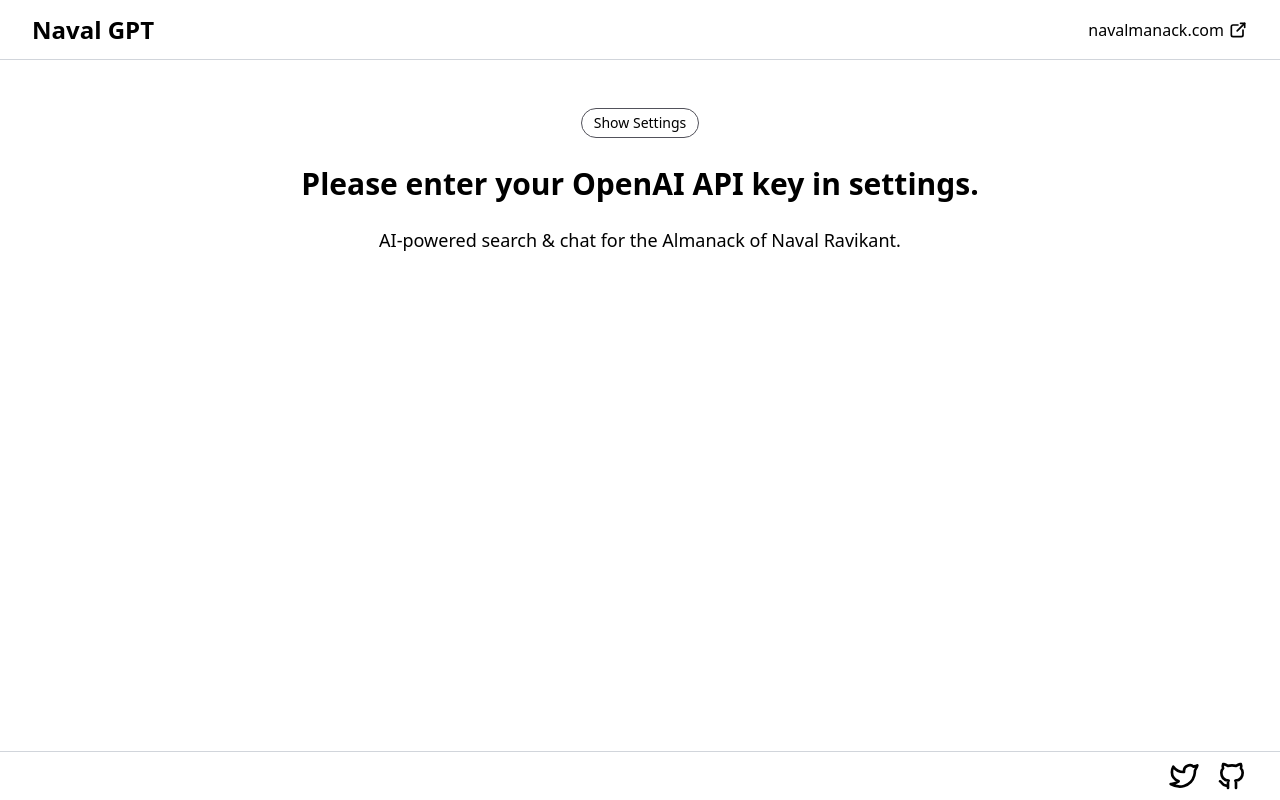
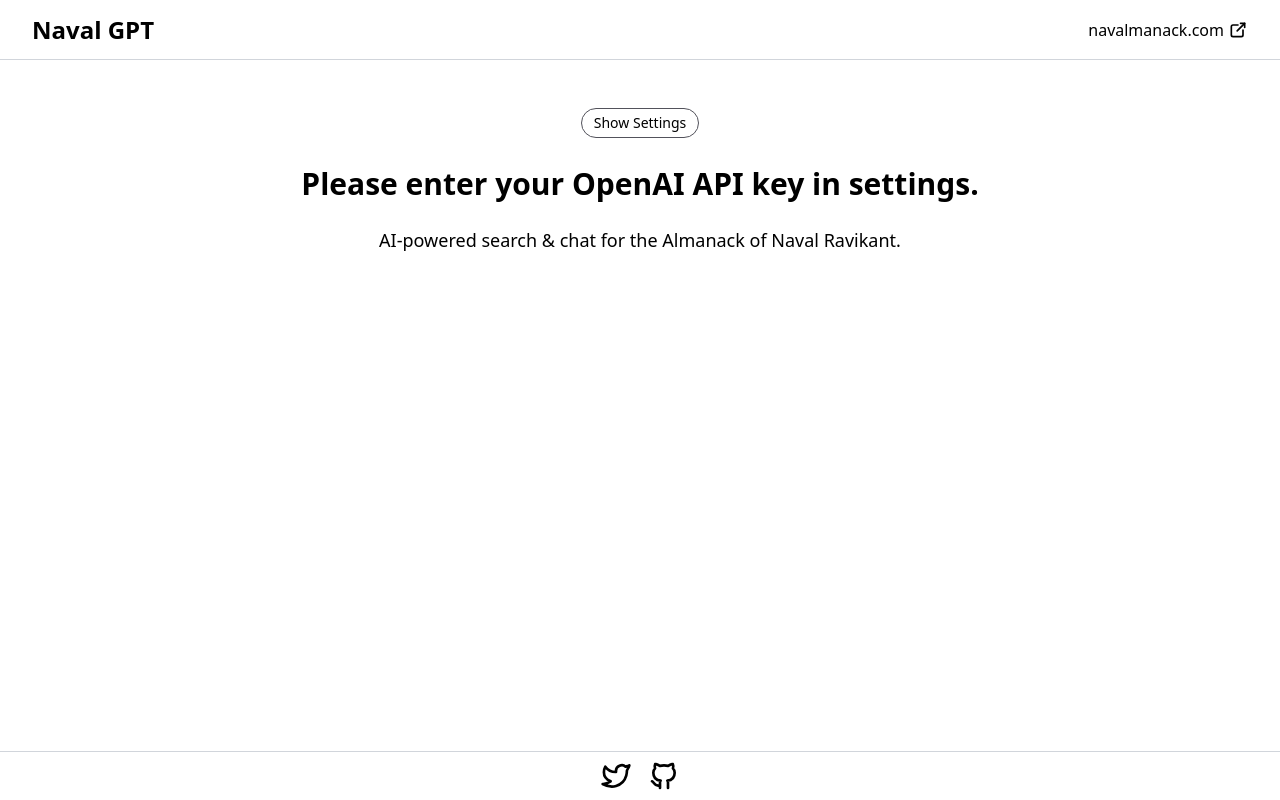
Before and after one commit to varinnair/naval-gpt, a Next.js app: page / in a window 1280 px wide. Built offline with nearby package versions, Linux system fonts and the light colour scheme.

Commit message:
center logos

```diff
--- a/components/Footer.tsx
+++ b/components/Footer.tsx
@@ -3,7 +3,7 @@
 
 export const Footer: FC = () => {
     return (
-        <div className="flex py-2 px-8 border-t border-gray-300 items-center sm:justify-between justify-center">
+        <div className="flex py-2 px-8 border-t border-gray-300 items-center justify-center">
             <div className="hidden sm:flex"></div>
 
             <div className="flex space-x-4">
```
